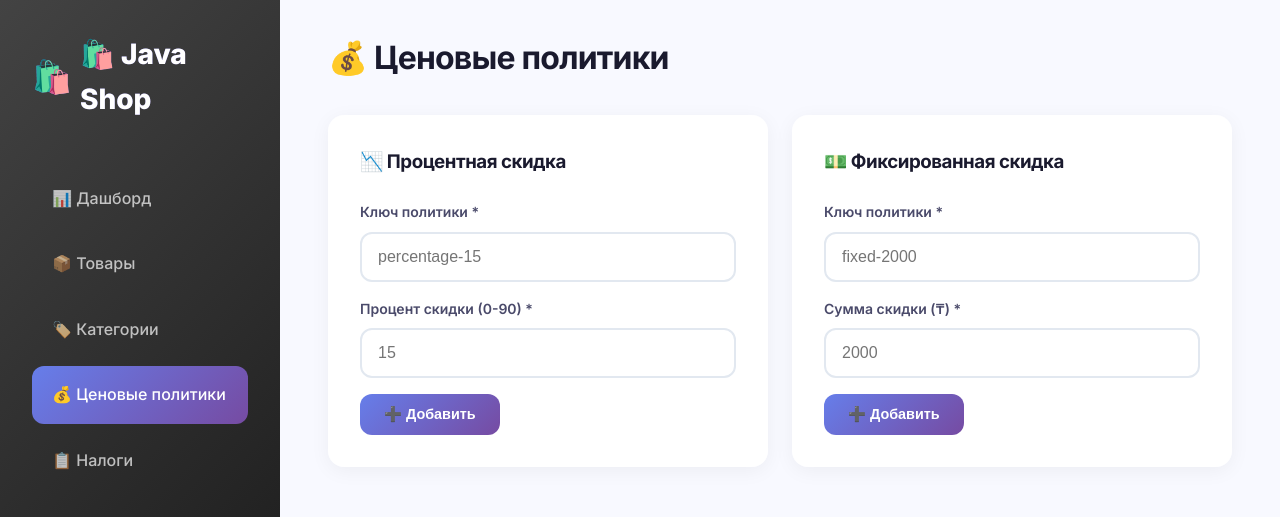
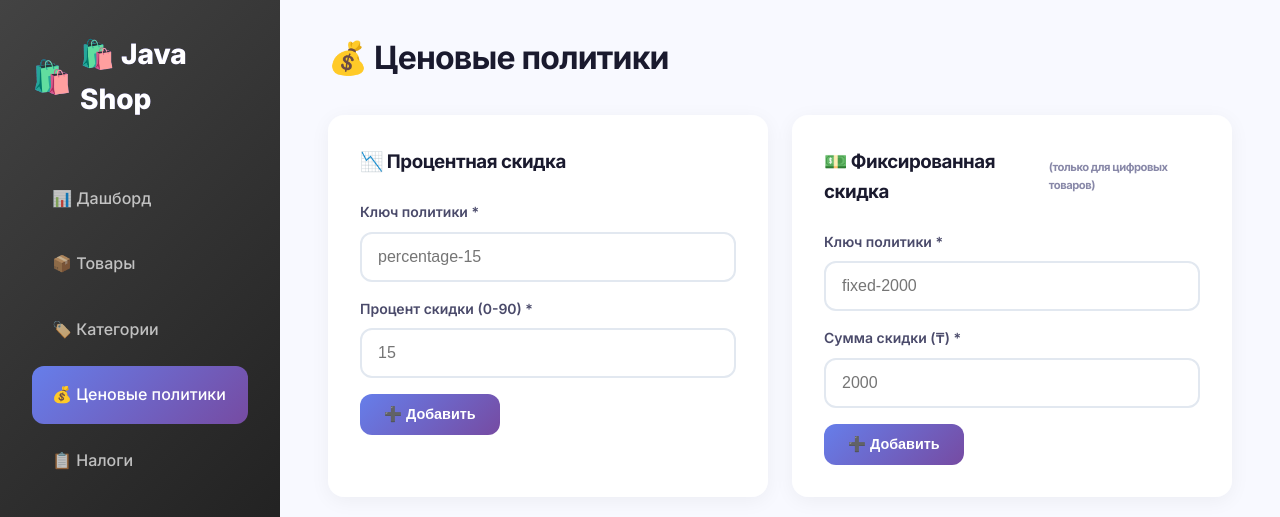
Before and after one commit to BadRabbit00/java_lab, a Spring Boot app: page /admin/prices in a window 1280 px wide. Shown: the top 517 px of the page. Run offline with Spring Boot 4, Linux system fonts and the light colour scheme.

Commit message:
Clarify fixed discount applies only to digital products
Co-authored-by: BadRabbit00 <75132464+BadRabbit00@users.noreply.github.com>

```diff
--- a/src/main/resources/templates/admin/prices.html
+++ b/src/main/resources/templates/admin/prices.html
@@ -59,7 +59,7 @@
 
                 <!-- Fixed Discount -->
                 <div class="form-card">
-                    <h3>💵 Фиксированная скидка</h3>
+                    <h3>💵 Фиксированная скидка <small style="font-size: 0.6em; color: var(--text-muted);">(только для цифровых товаров)</small></h3>
                     <form action="/admin/prices/add/fixed" method="post">
                         <div class="form-group">
                             <label for="f-key">Ключ политики *</label>
```
